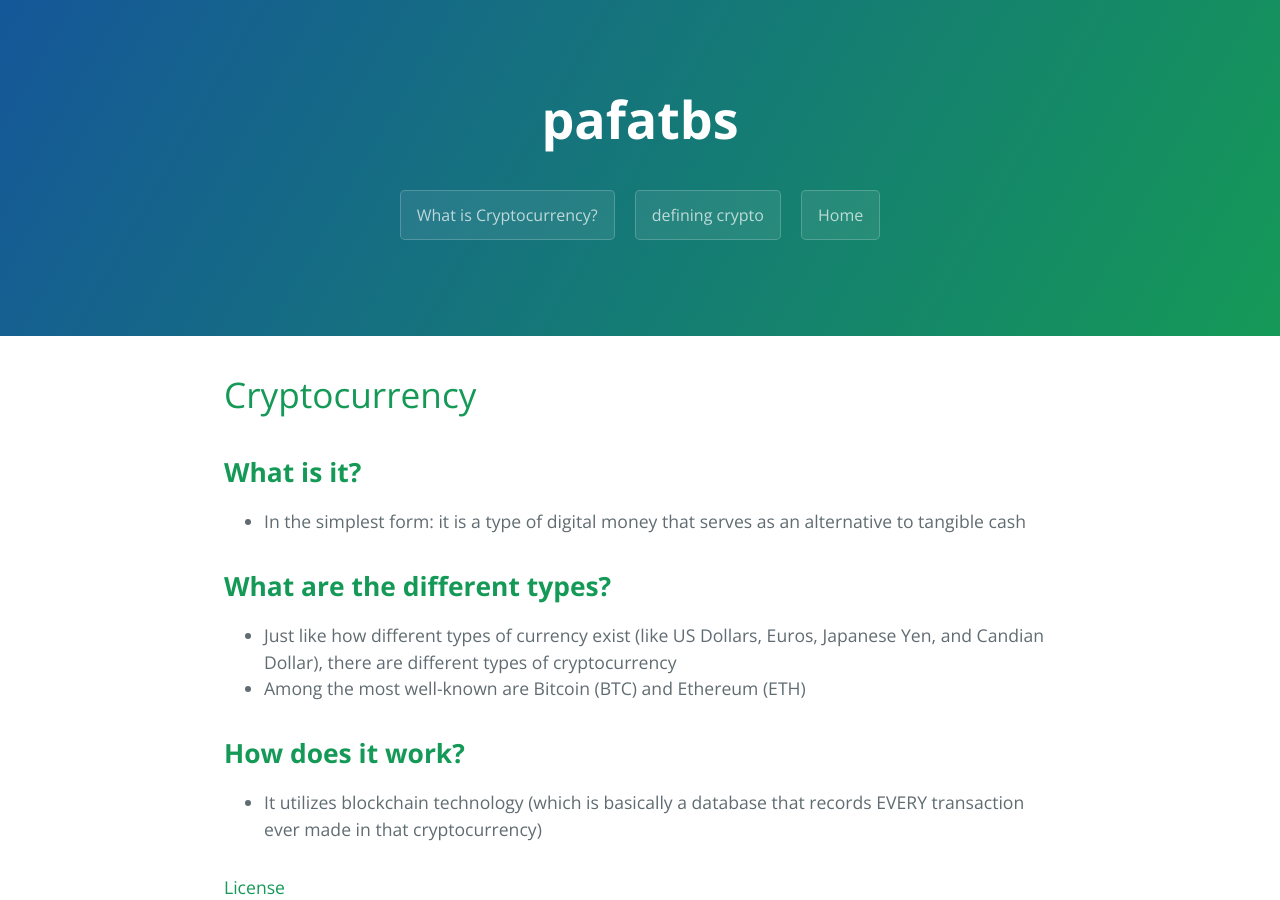
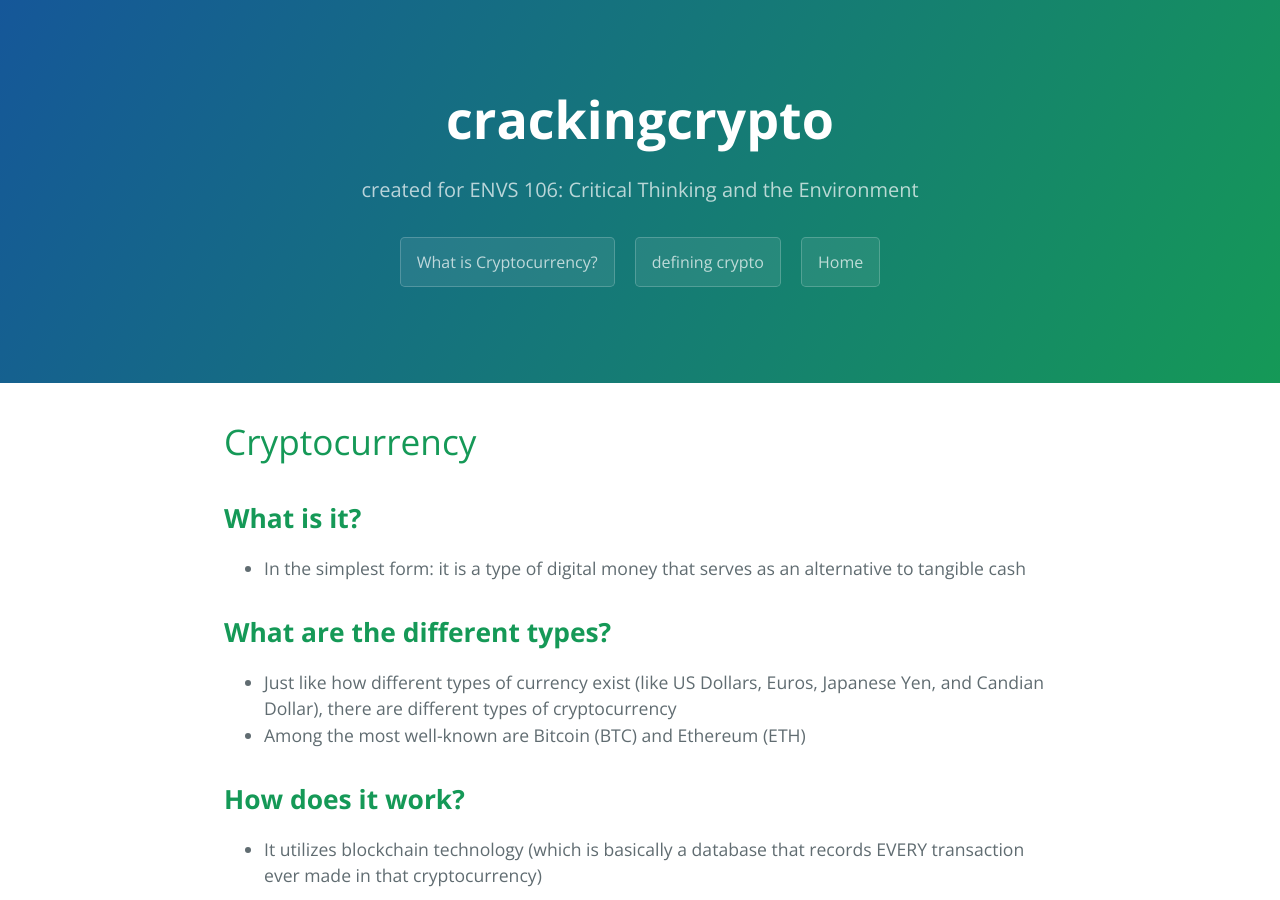
Before and after one commit to tifhsu88/crackingcrypto, a Jekyll site: the page built from index.md, in a window 1280 px wide and 900 px high. Built offline with Jekyll 4.4.1, drawn with Linux system fonts in a browser that asks for light colours.

Commit message:
Update template.html

```diff
--- a/_layouts/template.html
+++ b/_layouts/template.html
@@ -11,8 +11,8 @@
   </head>
   <body>
     <section class="page-header">
-      <h1 class="project-name">pafatbs</h1>
-      <h2 class="project-tagline"></h2>
+      <h1 class="project-name">crackingcrypto</h1>
+      <h2 class="project-tagline">created for ENVS 106: Critical Thinking and the Environment</h2>
       {% for page in site.pages %}
         <a href= {{ page.filename }} class="btn">{{ page.title }}</a>
       {% endfor %}
```
